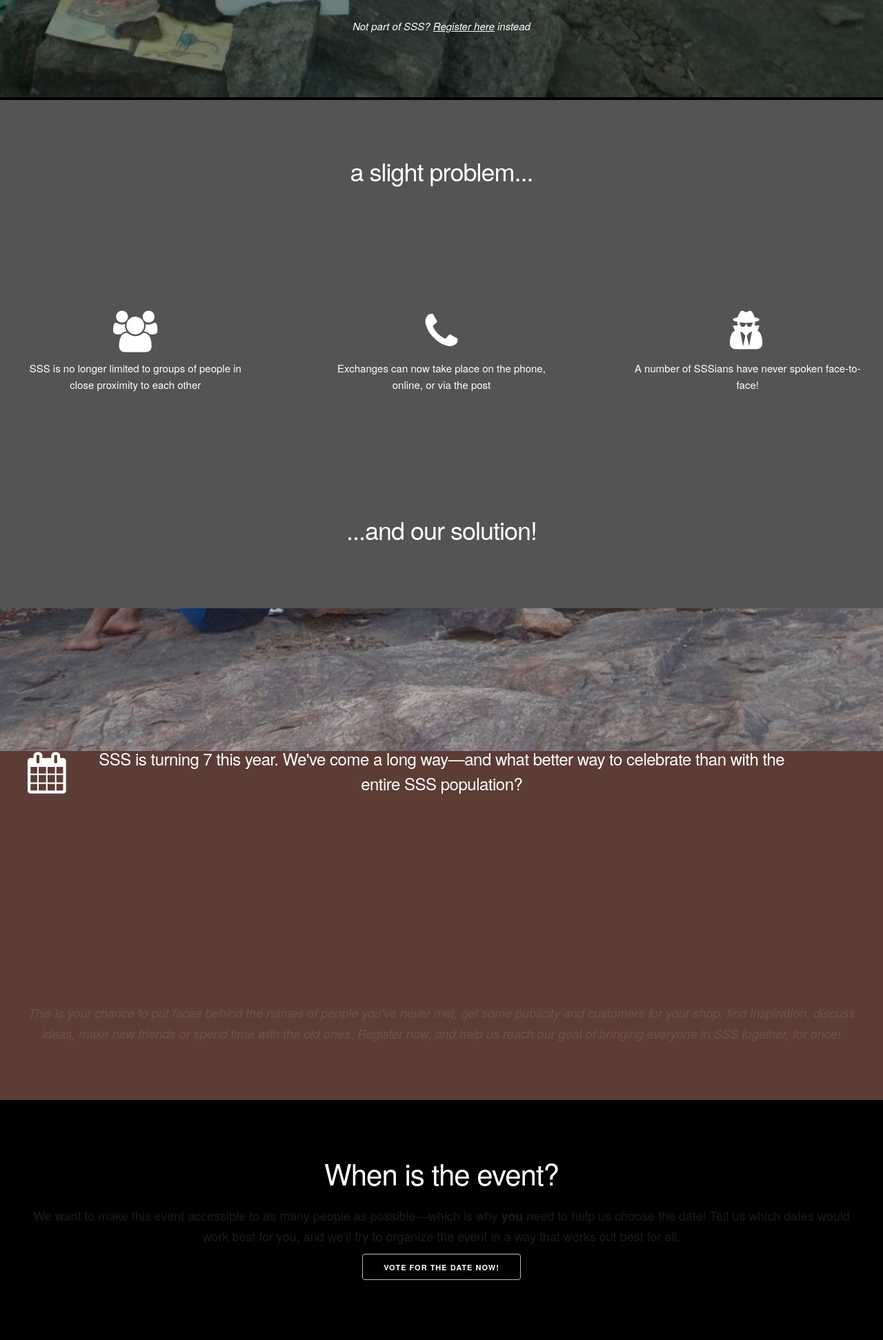
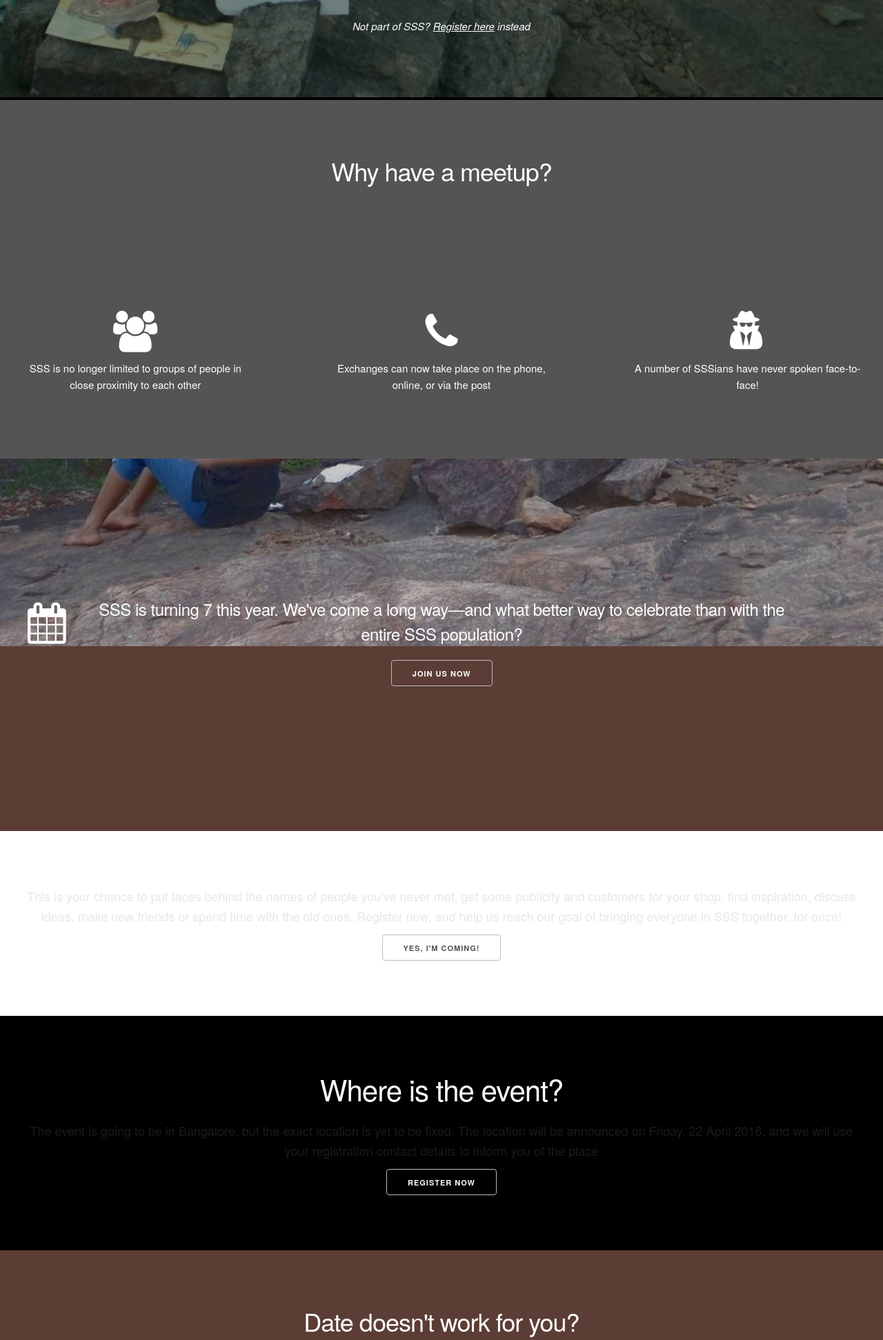
Before and after one commit to badrihippo/2016meet.sic.sssnet.tk, a Flask app: page / in a window 1280 px wide. Shown: the part 828-2771 px from the top of the page at 69% size. Run offline with Flask 2, Linux system fonts and the light colour scheme; parts of the project's set-up code (start-up, migrations or seed data) failed here and were passed over; some libraries are stand-ins or nearby versions.

Commit message:
Update index.htm to have more registration links and date details

```diff
--- a/templates/index.htm
+++ b/templates/index.htm
@@ -25,8 +25,7 @@
     color: #FFFFFF;
   }
   .section.slight-problem,
-  .section.problem-list,
-  .section.our-solution
+  .section.problem-list
   {
     background-color: #545454;
     color: #FFFFFF;
@@ -40,18 +39,22 @@
     padding-top: 20rem;
     padding-bottom: 20rem;
   }
-  .section.this-is-your-chance {
+  .section.sss-birthday a,
+  .section.date-selection a {
+    color: #FFFFFF;
+  }
+  .section.date-selection {
     background-color: #5C3D35;
     color: #FFFFFF;
   }
-  .section.date-selection {
+  .section.event-location {
     background-image:url({{ url_for('static', filename='img/shop-display3.jpg') }});
     background-size: cover;
     background-repeat: no-repeat;
     background-color: #000000;
     color: #FFFFFF;
   }
-  .section.date-selection a {
+  .section.event-location a {
     color: #FFFFFF;
   }
   .section.landing-footer {
@@ -86,7 +89,7 @@
 </div>
 <div class="row section slight-problem">
   <div class="twelve columns">
-    <h3>a slight problem...</h3>
+    <h3>Why have a meetup?</h3>
   </div>
 </div>
 <div class="row section problem-list">
@@ -103,29 +106,34 @@
     <p>A number of SSSians have never spoken face-to-face!</p>
   </div>
 </div>
-<div class="row section our-solution">
-  <div class="twelve columns">
-    <h3>...and our solution!</h3>
-  </div>
-</div>
 <div class="row section sss-birthday" data-stellar-background-ratio="0.7">
   <div class="one column">
     <i class="fa fa-calendar landing-large-icon"></i>
   </div>
   <div class="ten columns birthday-text">
     <h5>SSS is turning 7 this year. We've come a long way&#x2014;and what better way to celebrate than with the entire SSS population?</h5>
+    <a class="button" href="{{ url_for('register') }}">Join us now</a>
   </div>
 </div>
 <div class="row section this-is-your-chance">
   <div class="twelve columns">
-    <p class="section-description"><em>This is your chance to put faces behind the names of people you've never met, get some publicity and customers for your shop, find inspiration, discuss ideas, make new friends or spend time with the old ones. Register now, and help us reach our goal of bringing everyone in SSS together, for once!</em></p>
+    <p class="section-description">This is your chance to put faces behind the names of people you've never met, get some publicity and customers for your shop, find inspiration, discuss ideas, make new friends or spend time with the old ones. Register now, and help us reach our goal of bringing everyone in SSS together, for once!</p>
+    <a class="button" href="{{ url_for('register') }}">Yes, I'm coming!</a>
   </div>
 </div>
-<div class="row section date-selection" data-stellar-background-ratio="0.5">
+<div class="row section event-location" data-stellar-background-ratio="0.5">
   <div class="twelve columns">
-    <h2>When is the event?</h2>
-    <p class="section-description">We want to make this event accessible to as many people as possible&#x2014;which is why <strong>you</strong> need to help us choose the date! Tell us which dates would work best for you, and we'll try to organize the event in a way that works out best for all.</p>
-    <a href="{{ url_for('vote') }}" class="button">Vote for the date now!</a>
+    <h2>Where is the event?</h2>
+    <p class="section-description">The event is going to be in Bangalore, but the exact location is yet to be fixed. The location will be announced on Friday, 22 April 2016, and we will use your registration contact details to inform you of the place</p>
+    <a class="button" href="{{ url_for('register') }}">Register now</a>
+  </div>
+</div>
+<div class="row section date-selection">
+  <div class="twelve columns">
+    <h3>Date doesn't work for you?</h3>
+    <p>We wanted to make this event accessible to as many people as possible&#x2014;which is why we called upon <strong>you</strong> to help us choose the date! Anybody could vote for whichever dates they found convenient, and a date was selected which would work best for all. That date was: 4 May 2016. However, if that doesn't work for you, you can still cast your vote and we'll try to update it accordingly.</p>
+    <a href="{{ url_for('vote') }}" class="button">Vote for date change</a>
+    <a class="button" href="{{ url_for('register') }}">Register anyway</a>
   </div>
 </div>
 <div class="row section landing-footer">
```
